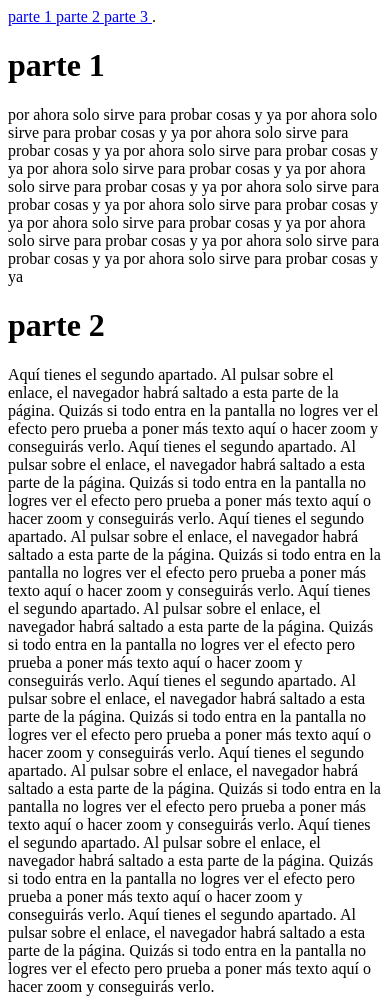
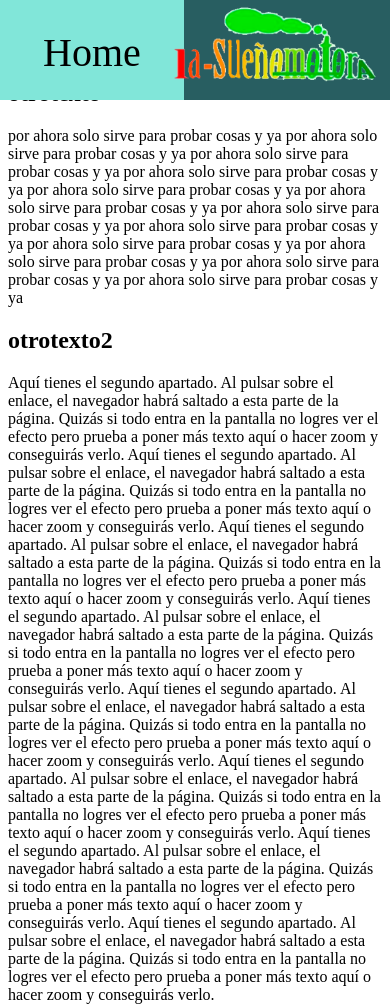
Before and after one commit to juanestebanct/SuenoMotora, a plain HTML site: page index.html in a window 390 px wide. Shown: the top 1004 px of the page. Drawn offline with Linux system fonts and the light colour scheme.

Commit message:
prueba adaptable

```diff
--- a/css/main.css
+++ b/css/main.css
@@ -0,0 +1,88 @@
+.background {
+  background-color: #black;
+}
+.index{
+  background-color: #285e61;
+  position: fixed;
+  overflow: hidden;
+  left: 0;
+  top: 0;
+  width: 100%;
+   height:60px ;
+}
+.index a {
+  float: left;
+  display: block;
+  color: #ffffff;
+  text-align: center;
+  padding: 16px 25px;
+  text-decoration: none;
+  font-size: 18px;
+}
+.index a:hover {
+  background-color: #81e6d9;
+  color: black;
+}
+.Texto{
+  margin-top: 50px;
+}
+.Logo{
+  position: absolute;
+  width:200px ;
+  right:-60px;
+  display:none;
+
+}
+.Logo img{
+  position: absolute;
+  top: -30px;
+  width: 124px;
+  height: 124px;
+}
+.centerLogo{
+  position: relative;
+  display: flex;
+  justify-content: center;
+
+}
+.centerLogo img{
+   width: 526px;
+  height: 526px;
+}
+@media screen and (max-width: 600px) {
+.Logo {
+display: block;
+}
+.centerLogo{
+  display: none;
+}
+.Texto{
+  margin-top: 80px;
+}
+}
+@media only screen {
+.Logo {
+display: block;
+right: 23px;
+}
+.centerLogo{
+  display: none;
+}
+.index{
+  height: 100px;
+}
+.index a {
+  text-decoration: none;
+  padding: 29px 43px;
+  font-size: 40px;
+}
+.Texto{
+  margin-top: 80px;
+}
+.Logo img {
+    position: absolute;
+    top: -30px;
+    width: 218px;
+    height: 168px;
+}
+}
--- a/index.html
+++ b/index.html
@@ -4,14 +4,22 @@
     <head>
         <meta charset="utf-8">
         <title>Ejemplo del uso de marcadores - aprenderaprogramar.com</title>
+        <link rel="stylesheet" type="text/css" href="css/main.css">
     </head>
     <body>
+<div class="index" id="mynav">
+  <a href="#Titulo1" class="active">Home</a>
+  <a href="#Titulo2">otrotexto</a>
+  <a href="#Titulo3">otrotexto2</a>
+  <div class="Logo"><img src="img/suenomotora.png " class="logoImg"></div>
+
+</div>
+
 
 <a name="cabeza"></a>
-
- <a href="#Titulo1">parte 1 </a>  <a href="#Titulo2">parte 2 </a> <a href="#Titulo3">parte 3 </a>.
-
-<a name="Titulo1"><h1>parte 1 </h1></a>
+<div class="centerLogo"><img src="img/suenomotora.png " ></div>
+<section class="Texto">
+<a name="Titulo1"><h1>otrotexto</h1></a>
 
 	por ahora solo sirve para probar cosas y ya
 	por ahora solo sirve para probar cosas y ya
@@ -28,7 +36,7 @@ por ahora solo sirve para probar cosas y ya
 
 
 
-<a name="Titulo2"><h1>parte 2 </h1></a>
+	<a name="Titulo2"><h1>otrotexto2</h1></a>
 
 	Aquí tienes el segundo apartado. Al pulsar sobre el enlace, el navegador habrá saltado a esta parte de la página. Quizás si todo entra en la pantalla no logres ver el efecto pero prueba a poner más texto aquí o hacer zoom y conseguirás verlo.
 
@@ -46,6 +54,6 @@ Aquí tienes el tercer apartado. Al pulsar sobre el enlace, el navegador habrá
 	Aquí tienes el tercer apartado. Al pulsar sobre el enlace, el navegador habrá saltado a esta parte de la página. Quizás si todo entra en la pantalla no logres ver el efecto pero prueba a poner más texto aquí o hacer zoom y conseguirás verlo.Aquí tienes el tercer apartado. Al pulsar sobre el enlace, el navegador habrá saltado a esta parte de la página. Quizás si todo entra en la pantalla no logres ver el efecto pero prueba a poner más texto aquí o hacer zoom y conseguirás verlo.Aquí tienes el tercer apartado. Al pulsar sobre el enlace, el navegador habrá saltado a esta parte de la página. Quizás si todo entra en la pantalla no logres ver el efecto pero prueba a poner más texto aquí o hacer zoom y conseguirás verlo.Aquí tienes el tercer apartado. Al pulsar sobre el enlace, el navegador habrá saltado a esta parte de la página. Quizás si todo entra en la pantalla no logres ver el efecto pero prueba a poner más texto aquí o hacer zoom y conseguirás verlo.Aquí tienes el tercer apartado. Al pulsar sobre el enlace, el navegador habrá saltado a esta parte de la página. Quizás si todo entra en la pantalla no logres ver el efecto pero prueba a poner más texto aquí o hacer zoom y conseguirás verlo.Aquí tienes el tercer apartado. Al pulsar sobre el enlace, el navegador habrá saltado a esta parte de la página. Quizás si todo entra en la pantalla no logres ver el efecto pero prueba a poner más texto aquí o hacer zoom y conseguirás verlo.
 
 	Volver <a href="#cabeza">regresar arriba </a>.
-
+</section>
 </body>
 </html>
```
Also changed, not shown: img/Suenomotora.png (added). Lines whose indentation alone changed are shown as unchanged.
